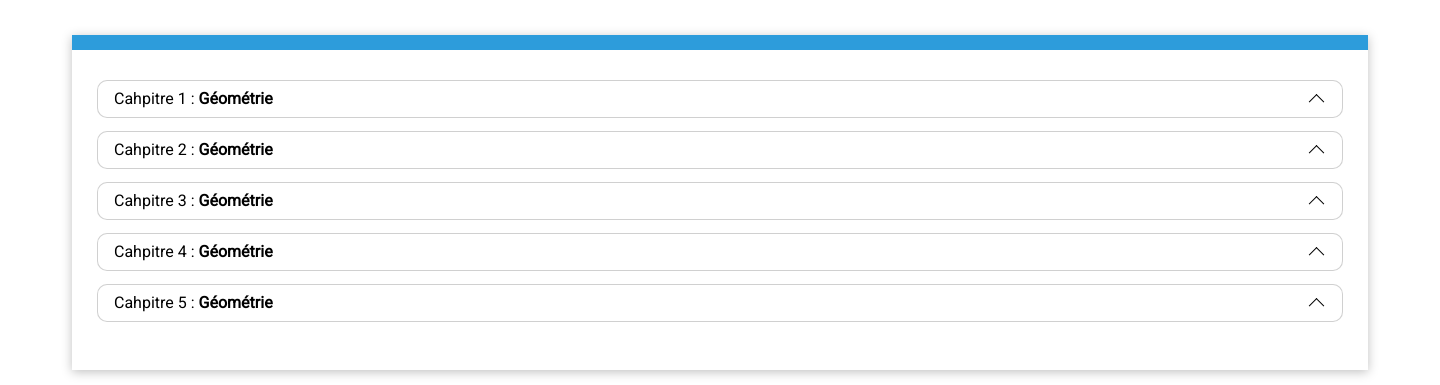
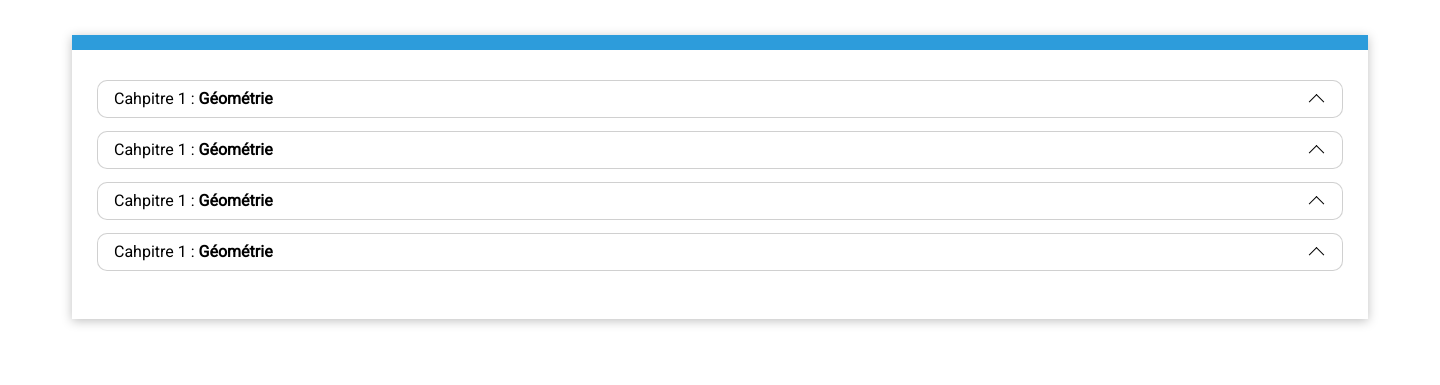
Before and after one commit to leovdw/Poulpy, an Electron app: page pages/cours.html in a window 1440 px wide. Shown: the part 53-438 px from the top of the page. Drawn offline with Linux system fonts and the light colour scheme.

Commit message:
add pages cours

```diff
--- a/js/cour.js
+++ b/js/cour.js
@@ -23,5 +23,8 @@
     })
   }
   if (navigator.onLine === true) {
-
+    const content_offline = document.querySelectorAll('.online');
+    for (var i = 0; i < content_offline.length; i++) {
+      content_offline[i].style.cursor = "not-allowed !important"
+    }
   }
--- a/pages/cours.html
+++ b/pages/cours.html
@@ -9,6 +9,7 @@
       <link rel="stylesheet" href="../styles/cour.css">
     </head>
     <body>
+
       <a href="../index.html">Home</a>
       <h1 class="cat">Maths</h1>
       <div class="lecon-wraper">
@@ -16,49 +17,44 @@
           <div class="lecon">
             <h2 class="droper after_closed">Cahpitre 1 : <strong>Géométrie</strong></h2>
             <div class="lecons-dropdown is_hidden">
+              <a href="../cours/geo.html"> <h3 data-offline="0">1.1 Géométrie compexe</h3></a>
               <a href="../cours/geo.html"> <h3 data-offline="1">1.1 Géométrie compexe</h3></a>
-              <a href="../cours/geo.html"> <h3 data-offline="1">1.1 Géométrie compexe</h3></a>
-              <a href="../cours/geo.html"> <h3 data-offline="1">1.1 Géométrie compexe</h3></a>
+              <a href="../cours/geo.html"> <h3 data-offline="0">1.1 Géométrie compexe</h3></a>
               <a href="../cours/geo.html"> <h3 data-offline="1">1.1 Géométrie compexe</h3></a>
               <h3 data-offline="0">Exercices</h3>
             </div>
           </div>
           <div class="lecon">
-            <h2 class="droper after_closed">Cahpitre 2 : <strong>Géométrie</strong></h2>
+            <h2 class="droper after_closed">Cahpitre 1 : <strong>Géométrie</strong></h2>
             <div class="lecons-dropdown is_hidden">
-              <h3 data-offline="1">1.1 Géométrie compexe</h3>
-              <h3 data-offline="0">1.2 Géométrie riemannienne</h3>
-              <h3 data-offline="0">1.3 Géométrie plane</h3>
+              <a href="../cours/geo.html"> <h3 data-offline="0">1.1 Géométrie compexe</h3></a>
+              <a href="../cours/geo.html"> <h3 data-offline="1">1.1 Géométrie compexe</h3></a>
+              <a href="../cours/geo.html"> <h3 data-offline="0">1.1 Géométrie compexe</h3></a>
+              <a href="../cours/geo.html"> <h3 data-offline="1">1.1 Géométrie compexe</h3></a>
               <h3 data-offline="0">Exercices</h3>
             </div>
           </div>
           <div class="lecon">
-            <h2 class="droper after_closed">Cahpitre 3 : <strong>Géométrie</strong></h2>
+            <h2 class="droper after_closed">Cahpitre 1 : <strong>Géométrie</strong></h2>
             <div class="lecons-dropdown is_hidden">
-              <h3 data-offline="1">1.1 Géométrie compexe</h3>
-              <h3 data-offline="0">1.2 Géométrie riemannienne</h3>
-              <h3 data-offline="0">1.3 Géométrie plane</h3>
+              <a href="../cours/geo.html"> <h3 data-offline="0">1.1 Géométrie compexe</h3></a>
+              <a href="../cours/geo.html"> <h3 data-offline="1">1.1 Géométrie compexe</h3></a>
+              <a href="../cours/geo.html"> <h3 data-offline="0">1.1 Géométrie compexe</h3></a>
+              <a href="../cours/geo.html"> <h3 data-offline="1">1.1 Géométrie compexe</h3></a>
               <h3 data-offline="0">Exercices</h3>
             </div>
           </div>
           <div class="lecon">
-            <h2 class="droper after_closed">Cahpitre 4 : <strong>Géométrie</strong></h2>
+            <h2 class="droper after_closed">Cahpitre 1 : <strong>Géométrie</strong></h2>
             <div class="lecons-dropdown is_hidden">
-              <h3 data-offline="1">1.1 Géométrie compexe</h3>
-              <h3 data-offline="0">1.2 Géométrie riemannienne</h3>
-              <h3 data-offline="0">1.3 Géométrie plane</h3>
+              <a href="../cours/geo.html"> <h3 data-offline="0">1.1 Géométrie compexe</h3></a>
+              <a href="../cours/geo.html"> <h3 data-offline="1">1.1 Géométrie compexe</h3></a>
+              <a href="../cours/geo.html"> <h3 data-offline="0">1.1 Géométrie compexe</h3></a>
+              <a href="../cours/geo.html"> <h3 data-offline="1">1.1 Géométrie compexe</h3></a>
               <h3 data-offline="0">Exercices</h3>
             </div>
           </div>
-          <div class="lecon">
-            <h2 class="droper after_closed">Cahpitre 5 : <strong>Géométrie</strong></h2>
-            <div class="lecons-dropdown is_hidden">
-              <h3 data-offline="1">1.1 Géométrie compexe</h3>
-              <h3 data-offline="0">1.2 Géométrie riemannienne</h3>
-              <h3 data-offline="0">1.3 Géométrie plane</h3>
-              <h3 data-offline="0">Exercices</h3>
-            </div>
-          </div>
+
         </div>
       </div>
 
--- a/styles/cour.css
+++ b/styles/cour.css
@@ -36,7 +36,7 @@
   position: relative;
 }
 .online{
-  cursor: not-allowed !important;
+  /* cursor: not-allowed !important; */
 }
 .online::after{
   position: absolute;
```
Also changed, not shown: cours/geo.html (added, +3 -0 lines), index.html (+0 -1 lines).
